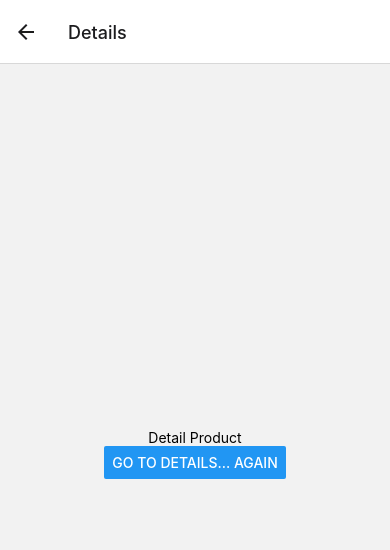
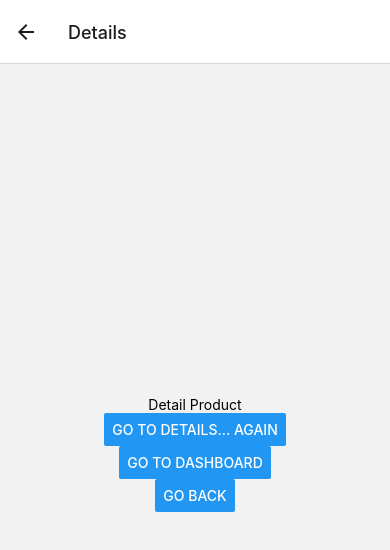
Before and after one commit to mnindrazaka/react-native-starter, a React Native app: screen / in a window 390 px wide. Both pictures are taken after a click on the button "GO TO DETAILS PRODUCT". Shown: the top 550 px of the page. Built offline with nearby package versions, Linux system fonts and the light colour scheme.

Commit message:
validation navagator (Going back)

```diff
--- a/App.js
+++ b/App.js
@@ -25,9 +25,10 @@ function DetailsProduct({navigation}){
       <Text>Detail Product</Text>
       <Button
       title='Go to Details... again'
-      onPress={() => navigation.push('Home')}
+      onPress={() => navigation.push('Details')}
       />
-
+      <Button title='Go to Dashboard' onPress={() => navigation.navigate('Home')}/>
+      <Button title='Go Back' onPress={()=> navigation.goBack()}/>
     </View>
   )
 }
```
